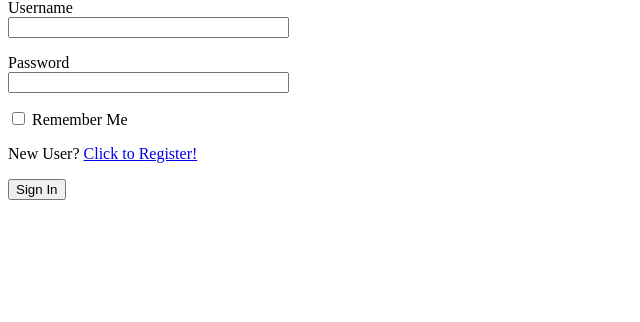
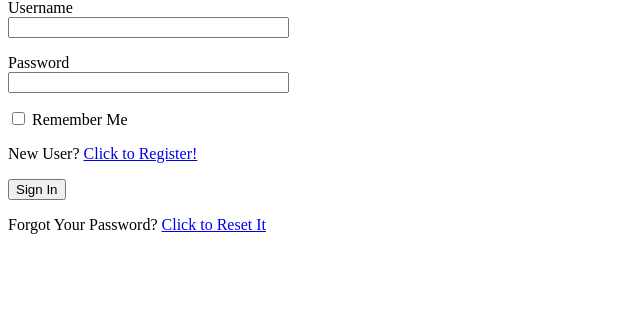
Before and after one commit to JL6850/ELEN6770-Final-Project, a Flask app: page /login in a window 1280 px wide. Shown: the part 117-439 px from the top of the page, without its empty margins (0-640 px from the left). Run offline with Flask 3, Linux system fonts and the light colour scheme.

Commit message:
Update Password reset link in login form.

```diff
--- a/app/templates/login.html
+++ b/app/templates/login.html
@@ -21,5 +21,9 @@
         <p>{{ form.remember_me() }} {{ form.remember_me.label }}</p>
         <p>New User? <a href="{{ url_for('register') }}">Click to Register!</a></p>
         <p>{{ form.submit() }}</p>
+        <p>
+        Forgot Your Password?
+        <a href="{{ url_for('reset_password_request') }}">Click to Reset It</a>
+        </p>
     </form>
 {% endblock %}
```
